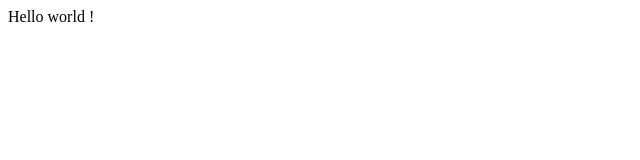
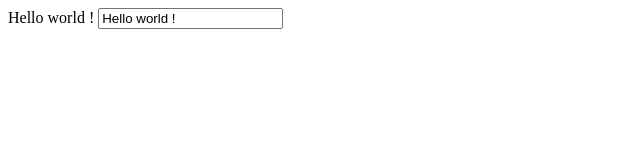
Before and after one commit to AlokSinghThakur/FreecodeCampVue, a plain HTML site: page index.html in a window 1280 px wide. Shown: the whole page, without its empty margins (0-640 px from the left). Drawn offline with nearby package versions, Linux system fonts and the light colour scheme.

Commit message:
v-model Directive implemented

```diff
--- a/index.html
+++ b/index.html
@@ -6,7 +6,8 @@
     <title>vue3 Basic</title>
   </head>
   <body>
-    <div id="app">{{ graphic}}</div>
+    <div id="app">{{ graphic}}
+        <input v-model="graphic"/></div>
     <script src="https://unpkg.com/vue@3/dist/vue.global.js"></script>
     <script>
       let app = Vue.createApp({
```
